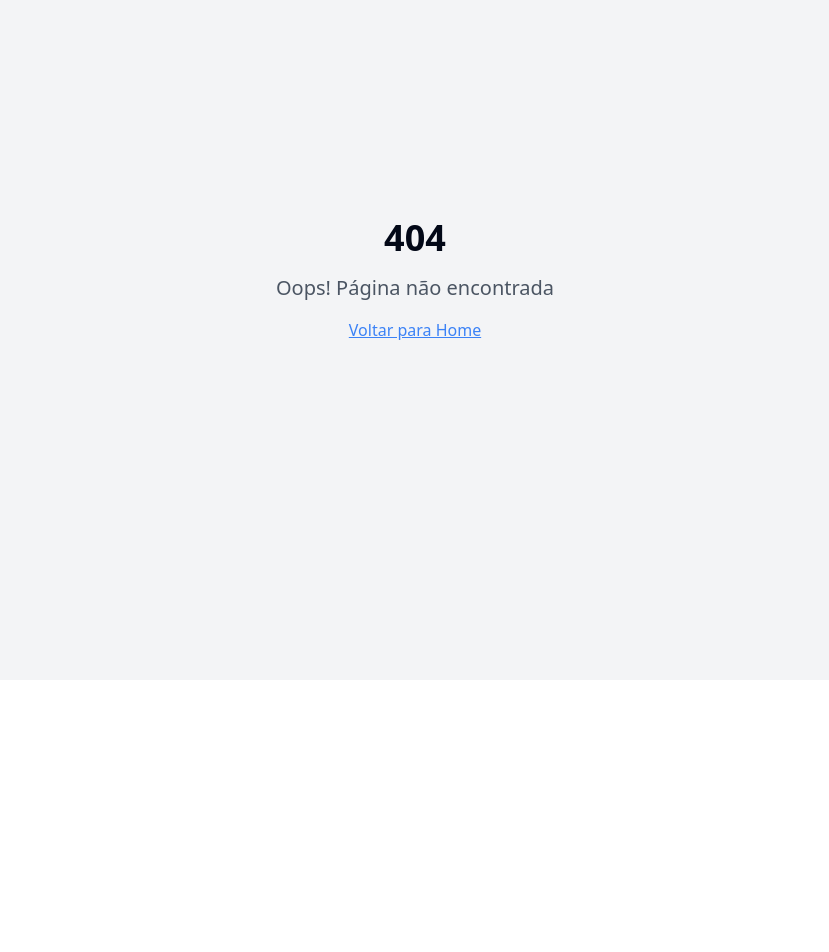
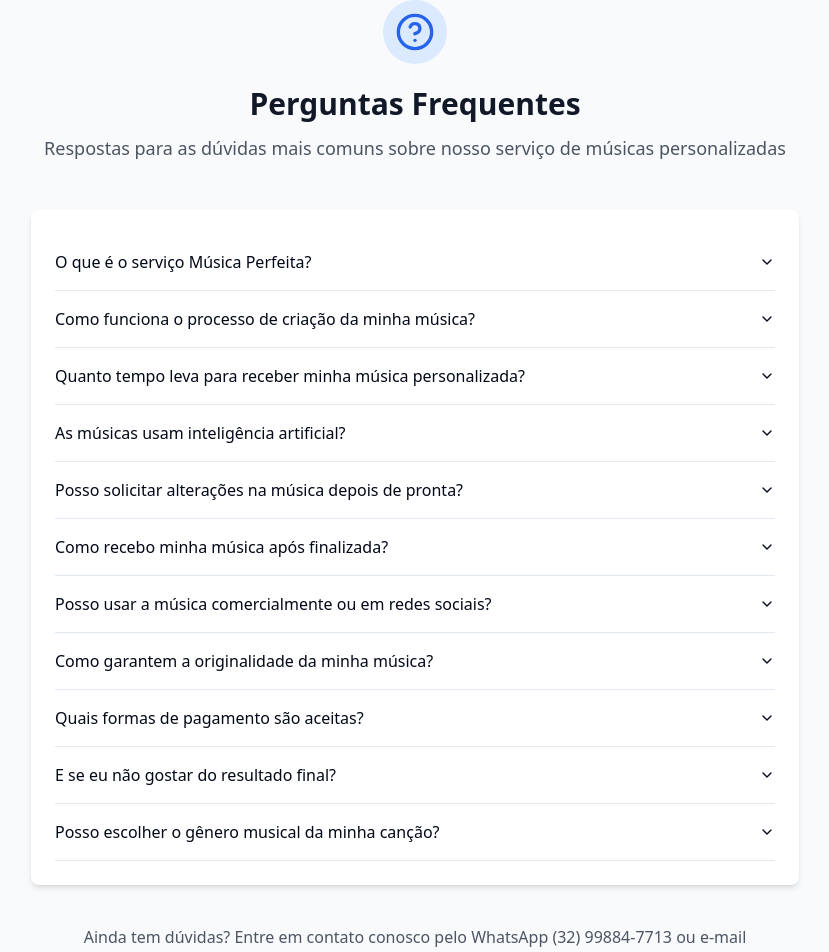
Before and after one commit to investdfs/musica-perfeita, a React (Vite) app: page /faq in a window 1280 px wide. Before the commit this address had no page. Shown: the part 120-1072 px from the top of the page, without its empty margins (225-1054 px from the left). Before the commit the page ends 800 px from the top, so only its background shows below. Built offline with nearby package versions, Linux system fonts and the light colour scheme; sample sign-in values are in the browser's storage.

Commit message:
Add FAQ page and link
Adds a FAQ page with common questions and answers, and links it in the footer.

```diff
--- a/src/App.tsx
+++ b/src/App.tsx
@@ -18,6 +18,9 @@ import MusicPlayer from "./pages/MusicPlayer";
 import MusicPlayerFull from "./pages/MusicPlayerFull";
 import NossasMusicas from "./pages/NossasMusicas";
 import Depoimentos from "./pages/Depoimentos";
+import FAQ from "./pages/FAQ";
+import TermosCondicoes from "./pages/TermosCondicoes";
+import PoliticaPrivacidade from "./pages/PoliticaPrivacidade";
 import AuthGuard from "./components/auth/AuthGuard";
 import { ThemeProvider } from "./components/theme/ThemeProvider";
 
@@ -45,6 +48,9 @@ const App = () => (
               <Route path="/music-player-full" element={<MusicPlayerFull />} />
               <Route path="/nossas-musicas" element={<NossasMusicas />} />
               <Route path="/depoimentos" element={<Depoimentos />} />
+              <Route path="/faq" element={<FAQ />} />
+              <Route path="/termos-condicoes" element={<TermosCondicoes />} />
+              <Route path="/politica-privacidade" element={<PoliticaPrivacidade />} />
               {/* ADD ALL CUSTOM ROUTES ABOVE THE CATCH-ALL "*" ROUTE */}
               <Route path="*" element={<NotFound />} />
             </Routes>
--- a/src/components/Footer.tsx
+++ b/src/components/Footer.tsx
@@ -1,6 +1,6 @@
 
 import { Link } from "react-router-dom";
-import { Facebook, Instagram, Twitter, Youtube, Mail, MapPin, Phone, ArrowRight, Globe, Lock } from "lucide-react";
+import { Facebook, Instagram, Twitter, Youtube, Mail, MapPin, Phone, ArrowRight, Globe, Lock, HelpCircle } from "lucide-react";
 import { Button } from "@/components/ui/button";
 import { Input } from "@/components/ui/input";
 import { Card } from "@/components/ui/card";
@@ -167,7 +167,9 @@ const Footer = () => {
           <div className="flex flex-wrap justify-center gap-4 mt-2 text-sm">
             <Link to="/termos-condicoes" className="text-blue-600 hover:text-blue-800">Termos de Uso</Link>
             <Link to="/politica-privacidade" className="text-blue-600 hover:text-blue-800">Política de Privacidade</Link>
-            <Link to="#" className="text-blue-600 hover:text-blue-800">FAQ</Link>
+            <Link to="/faq" className="text-blue-600 hover:text-blue-800 flex items-center">
+              <HelpCircle className="h-3.5 w-3.5 mr-1" /> FAQ
+            </Link>
           </div>
           <div className="mt-3 flex flex-col items-center">
             <a
--- /dev/null
+++ b/src/pages/FAQ.tsx
@@ -0,0 +1,163 @@
+
+import Header from "@/components/Header";
+import Footer from "@/components/Footer";
+import { Accordion, AccordionContent, AccordionItem, AccordionTrigger } from "@/components/ui/accordion";
+import { HelpCircle } from "lucide-react";
+
+const FAQ = () => {
+  return (
+    <div className="flex flex-col min-h-screen">
+      <Header />
+      <main className="flex-1 py-12 px-4 sm:px-6 lg:px-8 bg-gray-50">
+        <div className="max-w-3xl mx-auto">
+          <div className="text-center mb-12">
+            <div className="inline-block p-3 bg-blue-100 rounded-full mb-4">
+              <HelpCircle className="h-10 w-10 text-blue-600" />
+            </div>
+            <h1 className="text-3xl font-bold text-gray-900 mb-3">Perguntas Frequentes</h1>
+            <p className="text-lg text-gray-600">
+              Respostas para as dúvidas mais comuns sobre nosso serviço de músicas personalizadas
+            </p>
+          </div>
+
+          <Accordion type="single" collapsible className="bg-white shadow-md rounded-lg p-6">
+            <AccordionItem value="item-1">
+              <AccordionTrigger className="text-left font-medium">
+                O que é o serviço Música Perfeita?
+              </AccordionTrigger>
+              <AccordionContent className="text-gray-600">
+                O Música Perfeita é um serviço único que cria músicas personalizadas com base na sua história pessoal.
+                Utilizamos tecnologia avançada e sensibilidade artística para transformar seus sentimentos, memórias e
+                momentos especiais em canções originais que capturam a essência da sua história.
+              </AccordionContent>
+            </AccordionItem>
+
+            <AccordionItem value="item-2">
+              <AccordionTrigger className="text-left font-medium">
+                Como funciona o processo de criação da minha música?
+              </AccordionTrigger>
+              <AccordionContent className="text-gray-600">
+                É simples! Você preenche um formulário detalhado compartilhando sua história, relacionamento, memórias especiais
+                e preferências musicais. Nossa equipe analisa essas informações e, com auxílio de tecnologia avançada, compõe uma
+                música original que reflete sua história. Após a composição, produzimos a música com instrumentos de alta qualidade
+                e, se solicitado, adicionamos vocais profissionais.
+              </AccordionContent>
+            </AccordionItem>
+
+            <AccordionItem value="item-3">
+              <AccordionTrigger className="text-left font-medium">
+                Quanto tempo leva para receber minha música personalizada?
+              </AccordionTrigger>
+              <AccordionContent className="text-gray-600">
+                O tempo de produção varia de 5 a 14 dias úteis, dependendo da complexidade do projeto e do volume de pedidos.
+                Projetos com urgência podem ter prazo reduzido mediante disponibilidade e taxa adicional. Recomendamos fazer
+                seu pedido com antecedência, especialmente para datas comemorativas importantes.
+              </AccordionContent>
+            </AccordionItem>
+
+            <AccordionItem value="item-4">
+              <AccordionTrigger className="text-left font-medium">
+                As músicas usam inteligência artificial?
+              </AccordionTrigger>
+              <AccordionContent className="text-gray-600">
+                Sim, utilizamos inteligência artificial como ferramenta auxiliar no processo criativo, mas com supervisão
+                humana em todas as etapas. A tecnologia nos ajuda a transformar sua história em letra e melodia, mas toda
+                a produção é revisada e aperfeiçoada por nossa equipe de músicos e produtores, garantindo qualidade e
+                originalidade em cada composição.
+              </AccordionContent>
+            </AccordionItem>
+
+            <AccordionItem value="item-5">
+              <AccordionTrigger className="text-left font-medium">
+                Posso solicitar alterações na música depois de pronta?
+              </AccordionTrigger>
+              <AccordionContent className="text-gray-600">
+                Sim! Oferecemos uma revisão sem custo adicional caso a música não atenda completamente suas expectativas.
+                Alterações adicionais podem ser solicitadas mediante taxa, dependendo da complexidade das mudanças. Nossa
+                prioridade é sua satisfação, por isso trabalhamos para entregar uma música que realmente represente sua história.
+              </AccordionContent>
+            </AccordionItem>
+
+            <AccordionItem value="item-6">
+              <AccordionTrigger className="text-left font-medium">
+                Como recebo minha música após finalizada?
+              </AccordionTrigger>
+              <AccordionContent className="text-gray-600">
+                Você receberá sua música em formato digital MP3 de alta qualidade via e-mail. Também disponibilizamos a música
+                em sua área do cliente no nosso site, onde poderá baixá-la e ouvi-la quantas vezes quiser. Para pedidos que
+                incluem pacotes especiais, também enviamos materiais físicos como pendrive personalizado ou CD conforme contratado.
+              </AccordionContent>
+            </AccordionItem>
+
+            <AccordionItem value="item-7">
+              <AccordionTrigger className="text-left font-medium">
+                Posso usar a música comercialmente ou em redes sociais?
+              </AccordionTrigger>
+              <AccordionContent className="text-gray-600">
+                Sua música é para uso pessoal e pode ser compartilhada em redes sociais pessoais. Para uso comercial
+                (publicidade, produtos à venda, etc.), é necessário adquirir uma licença comercial adicional. Entre em
+                contato conosco para discutir opções de licenciamento para uso profissional ou comercial.
+              </AccordionContent>
+            </AccordionItem>
+
+            <AccordionItem value="item-8">
+              <AccordionTrigger className="text-left font-medium">
+                Como garantem a originalidade da minha música?
+              </AccordionTrigger>
+              <AccordionContent className="text-gray-600">
+                Cada música é criada exclusivamente para você, baseada nas informações que nos fornece. Não utilizamos
+                templates ou músicas pré-compostas. Nossa equipe cria cada composição do zero, garantindo que sua música
+                seja única e original, assim como sua história.
+              </AccordionContent>
+            </AccordionItem>
+
+            <AccordionItem value="item-9">
+              <AccordionTrigger className="text-left font-medium">
+                Quais formas de pagamento são aceitas?
+              </AccordionTrigger>
+              <AccordionContent className="text-gray-600">
+                Aceitamos pagamentos via PIX, boleto bancário e cartões de crédito (podendo parcelar em até 12x com juros).
+                Também oferecemos descontos para pagamentos à vista via PIX. Todas as transações são processadas por
+                plataformas seguras como Mercado Pago.
+              </AccordionContent>
+            </AccordionItem>
+
+            <AccordionItem value="item-10">
+              <AccordionTrigger className="text-left font-medium">
+                E se eu não gostar do resultado final?
+              </AccordionTrigger>
+              <AccordionContent className="text-gray-600">
+                Nossa prioridade é sua satisfação. Se você não estiver completamente satisfeito com o resultado,
+                oferecemos uma revisão gratuita para ajustar a música de acordo com seu feedback. Caso ainda não
+                esteja satisfeito, temos uma política de devolução que pode ser acionada em casos específicos
+                dentro de 7 dias após a entrega final.
+              </AccordionContent>
+            </AccordionItem>
+
+            <AccordionItem value="item-11">
+              <AccordionTrigger className="text-left font-medium">
+                Posso escolher o gênero musical da minha canção?
+              </AccordionTrigger>
+              <AccordionContent className="text-gray-600">
+                Absolutamente! Durante o preenchimento do formulário, você pode indicar suas preferências de gênero
+                musical. Trabalhamos com uma ampla variedade de estilos, desde pop, rock, MPB, sertanejo até
+                bossa nova, reggae e muitos outros. Caso tenha dúvidas sobre qual estilo se adequaria melhor à sua
+                história, nossa equipe pode oferecer sugestões personalizadas.
+              </AccordionContent>
+            </AccordionItem>
+          </Accordion>
+
+          <div className="mt-10 text-center">
+            <p className="text-gray-600">
+              Ainda tem dúvidas? Entre em contato conosco pelo WhatsApp <span className="font-medium">(32) 99884-7713</span> ou
+              e-mail <span className="font-medium">contato.musicaperfeita@gmail.com</span>
+            </p>
+          </div>
+        </div>
+      </main>
+      <Footer />
+    </div>
+  );
+};
+
+export default FAQ;
```
Also changed, not shown: 1 other file (tests, documents, lock files or other folders).
